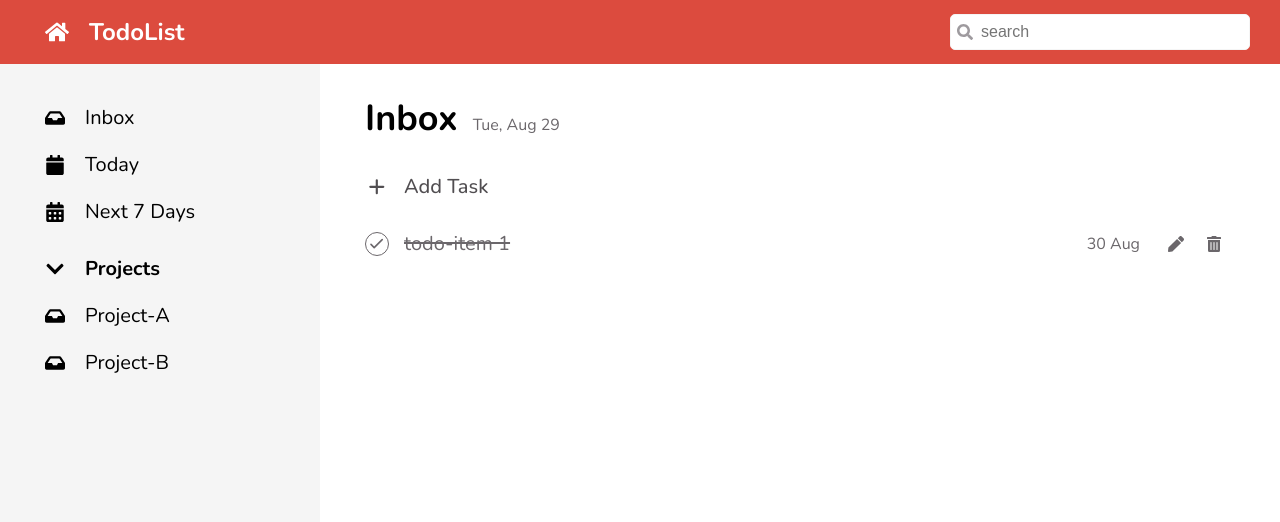
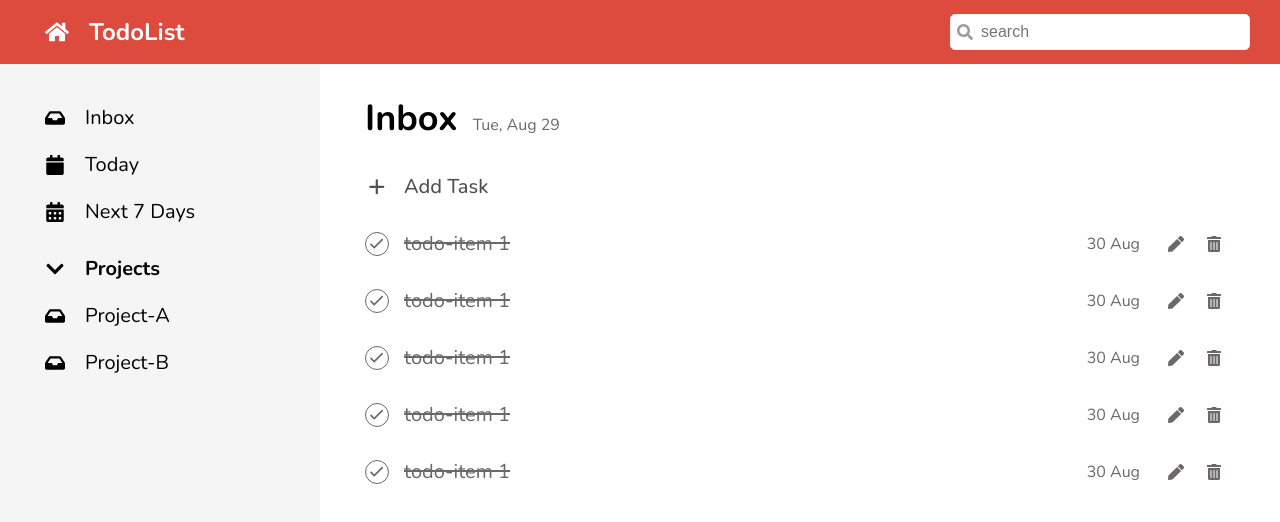
Before and after one commit to PeakpoonPK/CC15-todolist-peakpoon, a React (Create React App) app: page / in a window 1280 px wide. Shown: the top 522 px of the page. Built offline with nearby package versions, Linux system fonts and the light colour scheme.

Commit message:
Finish TodoItem for saperate

```diff
--- a/src/Components/SideBar/ListItem.jsx
+++ b/src/Components/SideBar/ListItem.jsx
@@ -9,7 +9,7 @@ props = {
 }
 */
 function ListItem(props) {
-  console.log(props); // props = {text: "custom text"}
+  // console.log(props); // props = {text: "custom text"}
 
   const listClassName = `${styles.list__item} ${props.active ? 'active' : ''}`;
   // active=false => textClassName = "list__item"
--- /dev/null
+++ b/src/Components/Todo/TodoItem.jsx
@@ -0,0 +1,40 @@
+import styles from './TodoLists.module.scss';
+import { FaTrashAlt, FaPen } from 'react-icons/fa';
+import { HiOutlineCheck } from 'react-icons/hi';
+
+import TodoForm from './TodoForm.jsx';
+import { useState } from 'react';
+
+function TodoItem() {
+    const [isOpenForm, setIsOpenForm] = useState(false);
+
+    const handleClick = function () {
+
+        setIsOpenForm(!isOpenForm);
+    };
+    return (
+        <>{
+            isOpenForm ? (
+                <TodoForm textSubmit='Edit Task' setIsOpenForm={setIsOpenForm} />) :
+
+                (<li className={styles.todo} >
+
+                    <div className={`${styles.todo__checkbox} ${styles.todo__checkbox__done}`}>
+                        {/* <div className={styles.todo__checkbox}> */}
+                        <HiOutlineCheck className={styles.todo__checkbox__icon} />
+                    </div>
+                    {/* <p className={styles.todo__task} >todo-item 1 </p> */}
+                    <p className={`${styles.todo__task} ${styles.todo__task__done}`}>todo-item 1 </p>
+                    <span className={styles.todo__date}>30 Aug</span>
+                    <div className={styles.todo__action}>
+                        <span>
+                            <FaPen className={styles.todo__edit} onClick={handleClick} />
+                        </span>
+                        <span>
+                            <FaTrashAlt className={styles.todo__delete} />
+                        </span>
+                    </div>
+                </li >)}</>)
+}
+
+export default TodoItem;
--- /dev/null
+++ b/src/Components/Todo/TodoItem.scss
@@ -0,0 +1,75 @@
+@import '../../styles/global.scss';
+
+.todo__lists {
+    // padding: $todo-content-padding;
+}
+
+.todo {
+    display: flex;
+    gap: 15px;
+    align-items: center;
+    cursor: pointer;
+    border-radius: 5px;
+    font-size: $font-base;
+    color: $grey-600;
+    padding: $todo-content-padding;
+    transition-duration: 0.1s;
+
+    &:hover {
+        background-color: $grey-100;
+    }
+
+    &__checkbox {
+        height: $circle;
+        width: $circle;
+        display: block;
+        border: 1px solid currentColor;
+        border-radius: 50%;
+        text-align: center;
+
+        display: flex;
+        align-items: center;
+        justify-content: center;
+        font-size: $circle * 0.8;
+
+        &__icon {
+            display: none;
+        }
+
+        &:hover &__icon {
+            display: inline;
+        }
+
+        &__done &__icon {
+            display: inline;
+        }
+    }
+
+    &__task {
+        flex: 1;
+        font-size: $text-xl;
+
+        &__done {
+            text-decoration: line-through;
+        }
+    }
+
+    &__date {}
+
+    &__action {
+        flex-basis: 80px;
+        display: flex;
+        gap: 10px;
+        justify-content: space-evenly;
+        font-size: $text-base;
+    }
+
+    &__edit,
+    &__delete {
+        display: block;
+
+        &:hover {
+            color: $primary;
+        }
+    }
+}
--- a/src/Components/Todo/TodoLists.jsx
+++ b/src/Components/Todo/TodoLists.jsx
@@ -3,6 +3,7 @@ import { FaTrashAlt, FaPen } from 'react-icons/fa';
 import { HiOutlineCheck } from 'react-icons/hi';
 import TodoForm from './TodoForm.jsx';
 import { useState } from 'react';
+import TodoItem from './TodoItem'
 
 
 
@@ -15,26 +16,12 @@ function TodoLists() {
 
 
   return (
-    <ul className={styles.todo__lists}>{isOpenForm ? (<TodoForm textSubmit='Edit Task' setIsOpenForm={setIsOpenForm} />) :
-
-      (<li className={styles.todo}>
-
-        <div className={`${styles.todo__checkbox} ${styles.todo__checkbox__done}`}>
-          {/* <div className={styles.todo__checkbox}> */}
-          <HiOutlineCheck className={styles.todo__checkbox__icon} />
-        </div>
-        {/* <p className={styles.todo__task} >todo-item 1 </p> */}
-        <p className={`${styles.todo__task} ${styles.todo__task__done}`}>todo-item 1 </p>
-        <span className={styles.todo__date}>30 Aug</span>
-        <div className={styles.todo__action}>
-          <span>
-            <FaPen className={styles.todo__edit} onClick={handleClick} />
-          </span>
-          <span>
-            <FaTrashAlt className={styles.todo__delete} />
-          </span>
-        </div>
-      </li>)}
+    <ul className={styles.todo__lists}>
+      <TodoItem />
+      <TodoItem />
+      <TodoItem />
+      <TodoItem />
+      <TodoItem />
     </ul >
   );
 }
```
